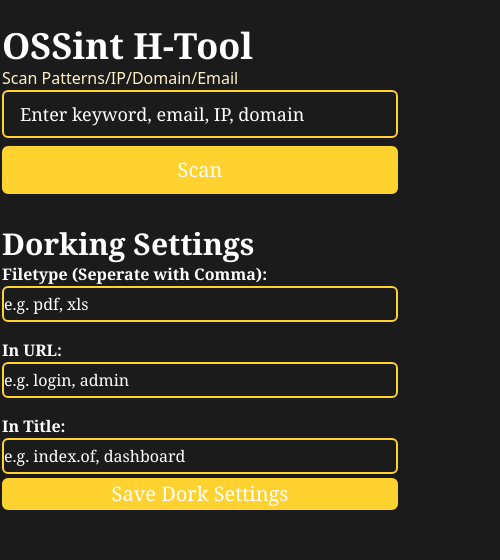
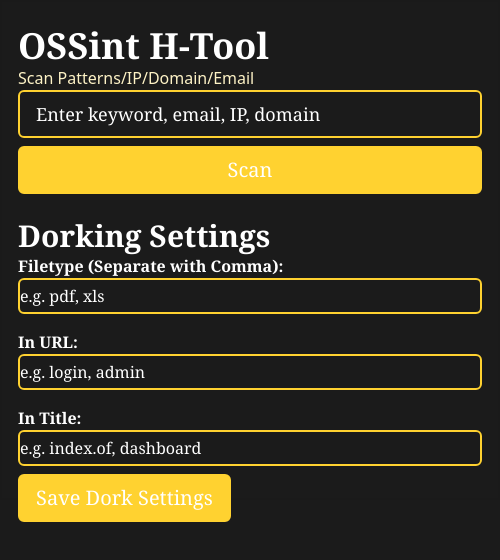
Before and after one commit to JakeOJeff/OSSint, a browser extension: page popup.html in a window 400 px wide. Shown: the whole page, 500 px wide, since content can reach past the window. Drawn offline with Linux system fonts and the light colour scheme.

Commit message:
DIV COMMIT

```diff
--- a/popup.html
+++ b/popup.html
@@ -8,62 +8,73 @@
 
 </head>
 
-<body>
+<body class="bg-black">
+
+<div>
+  <div id="dorking" class="px-4 sm:px-8 py-4 max-w-screen-lg mx-auto"> <!-- 👈 Add outer padding & width limit -->
     <br>
     <span class="text-4xl font-serif font-bold text-white">OSSint H-Tool</span>
     <br>
     <span class="font-medium text-amber-100">Scan Patterns/IP/Domain/Email</span>
     <br>
-    <div class="flex flex-col sm:flex-row gap-2">
 
-        <input type="text" id="input" placeholder="Enter keyword, email, IP, domain" class="w-full sm:w-auto px-4 py-2 text-lg font-serif border-2 border-amber-300 rounded-md
+    <div class="flex flex-col sm:flex-row gap-2 mt-4">
+      <input type="text" id="input" placeholder="Enter keyword, email, IP, domain"
+        class="sm:w-auto flex-1 px-4 py-2 text-lg font-serif border-2 border-amber-300 rounded-md
         placeholder-white text-white focus:outline-none focus:ring-2
         focus:ring-amber-300 focus:border-amber-400 transition duration-300" />
-        <button id="lookup" class="px-3 py-2 text-xl font-serif rounded-md border-2
+      <button id="lookup"
+        class="px-3 py-2 text-xl font-serif rounded-md border-2
         bg-amber-300 text-white border-amber-300
         hover:bg-amber-50 hover:text-amber-300 hover:border-amber-50
         transition duration-300 ease-in-out transform hover:-translate-y-0.5">
         Scan
       </button>
-        <div class="font-serif text-1x1 text-amber-100" id="results"></div>
     </div>
+
+    <div class="font-serif text-amber-100 mt-2" id="results"></div>
 
     <br>
     <h3 class="text-3xl font-serif font-bold text-white">Dorking Settings</h3>
-    <div class="flex flex-col sm:flex-row gap-1">
-
-        <div class="space-y-4 space-x-1 w-0.5">
+    <div class="flex flex-col sm:flex-row gap-2 mt-2">
+      <div class="space-y-4 w-full sm:w-auto">
         <label class="block">
-                <span class="block text-white font-semibold font-serif">Filetype (Seperate with Comma):</span>
-                <input id="filetype" type="text" placeholder="e.g. pdf, xls" class="w-full px-2 py-1 text-base font-serif text-white placeholder-white
+          <span class="block text-white font-semibold font-serif">Filetype (Separate with Comma):</span>
+          <input id="filetype" type="text" placeholder="e.g. pdf, xls"
+            class="w-full px-2 py-1 text-base font-serif text-white placeholder-white
             border-2 border-amber-300 rounded-md focus:outline-none focus:ring-2
             focus:ring-amber-300 focus:border-amber-400 transition duration-300" />
         </label>
-
         <label class="block">
           <span class="block text-white font-semibold font-serif">In URL:</span>
-                <input id="inurl" type="text" placeholder="e.g. login, admin" class="w-full px-2 py-1 text-base font-serif text-white placeholder-white
+          <input id="inurl" type="text" placeholder="e.g. login, admin"
+            class="w-full px-2 py-1 text-base font-serif text-white placeholder-white
             border-2 border-amber-300 rounded-md focus:outline-none focus:ring-2
             focus:ring-amber-300 focus:border-amber-400 transition duration-300" />
         </label>
-
         <label class="block">
           <span class="block text-white font-semibold font-serif">In Title:</span>
-                <input id="intitle" type="text" placeholder="e.g. index.of, dashboard" class="w-full px-2 py-1 text-base font-serif text-white placeholder-white
+          <input id="intitle" type="text" placeholder="e.g. index.of, dashboard"
+            class="w-full px-2 py-1 text-base font-serif text-white placeholder-white
             border-2 border-amber-300 rounded-md focus:outline-none focus:ring-2
             focus:ring-amber-300 focus:border-amber-400 transition duration-300" />
         </label>
       </div>
 
+      <div class="self-start sm:ml-4 mt-4 sm:mt-0">
         <button class="text-xl font-serif rounded-md border-2
-           bg-amber-300 text-white border-amber-300
+          bg-amber-300 text-white border-amber-300 px-4 py-2
           hover:bg-amber-50 hover:text-amber-300 hover:border-amber-50
-           transition duration-300 ease-in-out transform hover:-translate-y-0.5" id="saveDorkOptions">Save Dork
-            Settings</button>
+          transition duration-300 ease-in-out transform hover:-translate-y-0.5" id="saveDorkOptions">
+          Save Dork Settings
+        </button>
       </div>
+    </div>
+  </div>
+</div>
+  <div></div>
+</body>
 
-
-</body>
 <script src="popup.js"></script>
 
 </html>
--- a/popup.js
+++ b/popup.js
@@ -6,6 +6,7 @@ document.addEventListener("DOMContentLoaded", () => {
             chrome.storage.local.remove("osintData");
         }
     });
+
 
     // Save filter settings on scan
     document.getElementById("lookup").addEventListener("click", () => {
--- a/style.css
+++ b/style.css
@@ -1,7 +1,7 @@
 
  html
 {
-    width: 400px;  /* max: 800px */
+    width: 500px;  /* max: 800px */
     height: 500px; /* max: 600px */
         border: 2px solid rgb(26, 26, 26);
     background-color: rgb(27, 27, 27);
```
Lines whose indentation alone changed are shown as unchanged.
